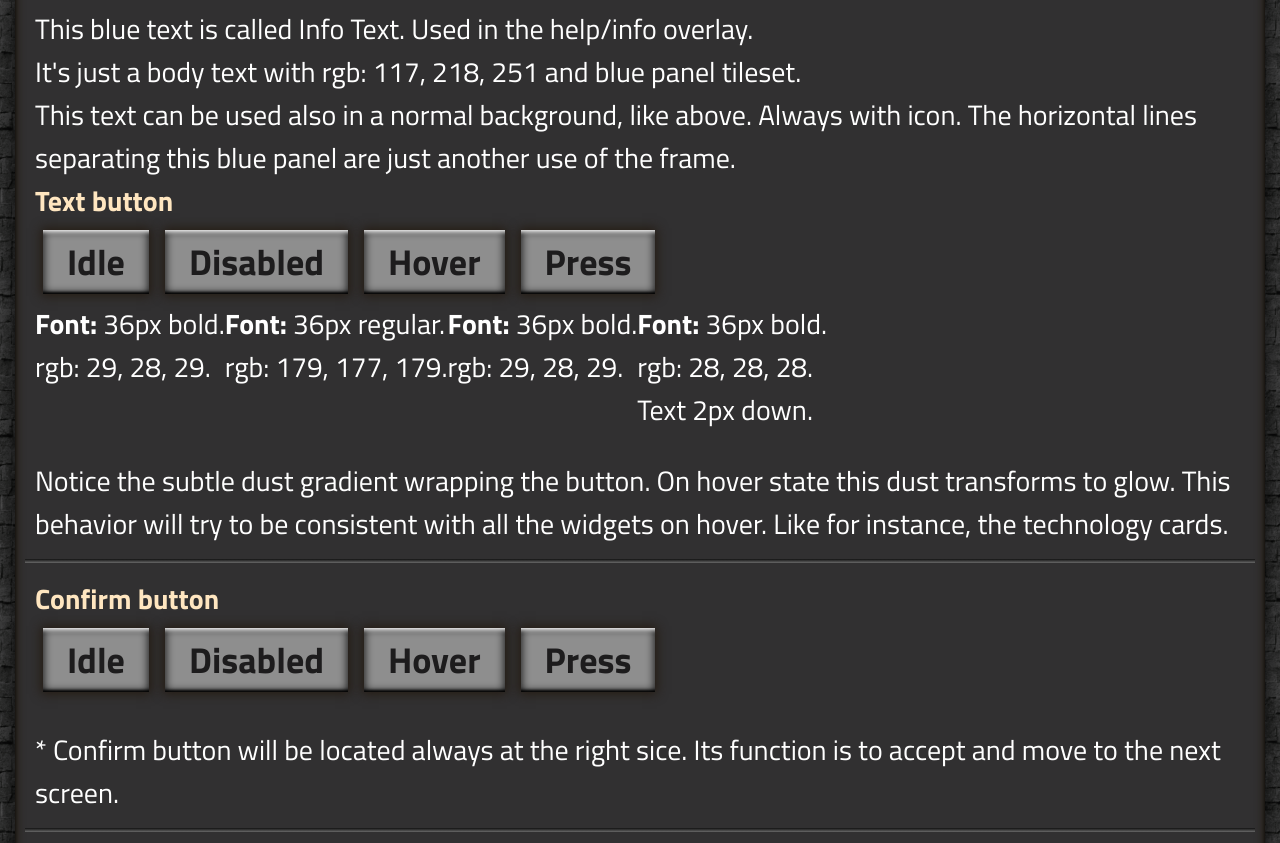
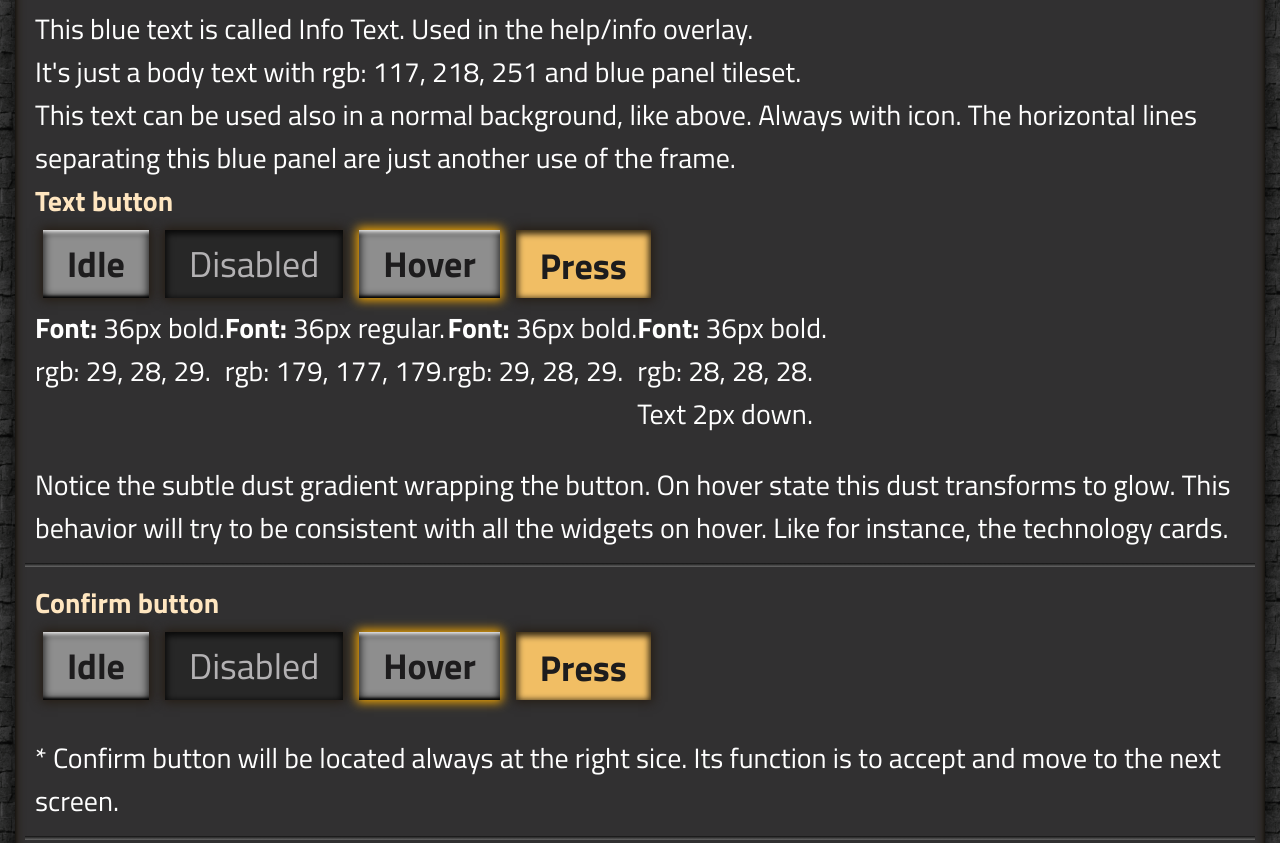
Before and after one commit to drewtato/factorio-css, a plain HTML site: page index.html in a window 1280 px wide. Shown: the part 913-1756 px from the top of the page. Drawn offline with Linux system fonts and the light colour scheme.

Commit message:
Buttons now have all states! Need button types now

```diff
--- a/factorio.css
+++ b/factorio.css
@@ -1,5 +1,5 @@
 @import url('https://fonts.googleapis.com/css?family=Titillium+Web:400,700');
-:root {
+:root * {
     --bg: #161616 url(bg.png);
     --panel-bg: #313031;
     --frame-bg: #242324;
@@ -9,6 +9,7 @@
     --infotext-color: #75dafb;
     --disabled-color: #b3b1b3;
     --factorio-orange: #ffae00;
+    --factorio-orange-light: #f1be64;
     --cancel-red: #fe4d4d;
     --orange-border: 2px solid var(--factorio-orange);
     --blur-color: #251c13;
@@ -24,6 +25,7 @@
     ;
     --lit-surface-color: rgba(255, 255, 255, 0.3);
     --shadow-color: rgba(0, 0, 0, 0.5);
+    outline-color: var(--factorio-orange);
 }
 
 body {
@@ -139,10 +141,14 @@ input[type=checkbox].fio-switch::after {
     content: attr(data-on);
 }
 
-/* Buttons: normal, confirm, back, cancel */
+/*  Buttons: normal, confirm, back, cancel
+    States: idle, disabled, hover, press */
 button {
     box-shadow:
         var(--dusty-blur),
+        var(--inset-shadow)
+    ;
+    --inset-shadow:
         inset 0 6px 4px -4px #fff,
         inset 0 -6px 3px -4px #000,
         inset 0 0 10px 0 #000
@@ -154,8 +160,42 @@ button {
     line-height: calc(var(--font-scale) * 64px);
     margin: 8px;
     border: none;
-    padding: 0px calc(var(--font-scale) * 24px);
+    padding: 2px calc(var(--font-scale) * 24px);
     background: #8e8e8e;
+    transition-duration: 0.05s;
+}
+
+button:hover:not(:disabled), button.hover:not(:disabled) {
+    --blur-color: var(--factorio-orange);
+}
+
+button:disabled {
+    color: #b3b1b3;
+    font-weight: normal;
+    background: #272727;
+}
+
+button:active, button.active {
+    background: var(--factorio-orange-light);
+    outline: none;
+    padding-top: 4px;
+    padding-bottom: 0;
+}
+
+button:disabled, button:active, button.active {
+    --inset-shadow:
+        inset 0 2px 6px 2px rgba(0, 0, 0, 0.8)
+    ;
+}
+
+/*  Selection color. Keeping this above 50% luminosity,
+    since this is a dark theme. The 0.8 alpha is needed
+    because anything with alpha 1 becomes alpha 0.5-ish
+    but not really alpha more like multiply or something,
+    and looks really dirty. */
+::selection {
+    background: rgba(241, 190, 100, 0.8);
+    color: #000;
 }
 
 /* Fun part: scrollbars */
@@ -165,6 +205,7 @@ button {
 }
 
 ::-webkit-scrollbar-thumb {
+    min-height: 32px;
     background-color: #858585;
     background-image:
         linear-gradient(to bottom, rgba(255, 255, 255, 0.8), rgba(255, 255, 255, 0.2) 3px, transparent 8px),
@@ -182,6 +223,7 @@ button {
 }
 
 ::-webkit-scrollbar-thumb:horizontal {
+    min-width: 32px;
     background-image:
         linear-gradient(to bottom, rgba(255, 255, 255, 0.8), transparent 3px),
         linear-gradient(to top, #111, transparent 3px),
```
